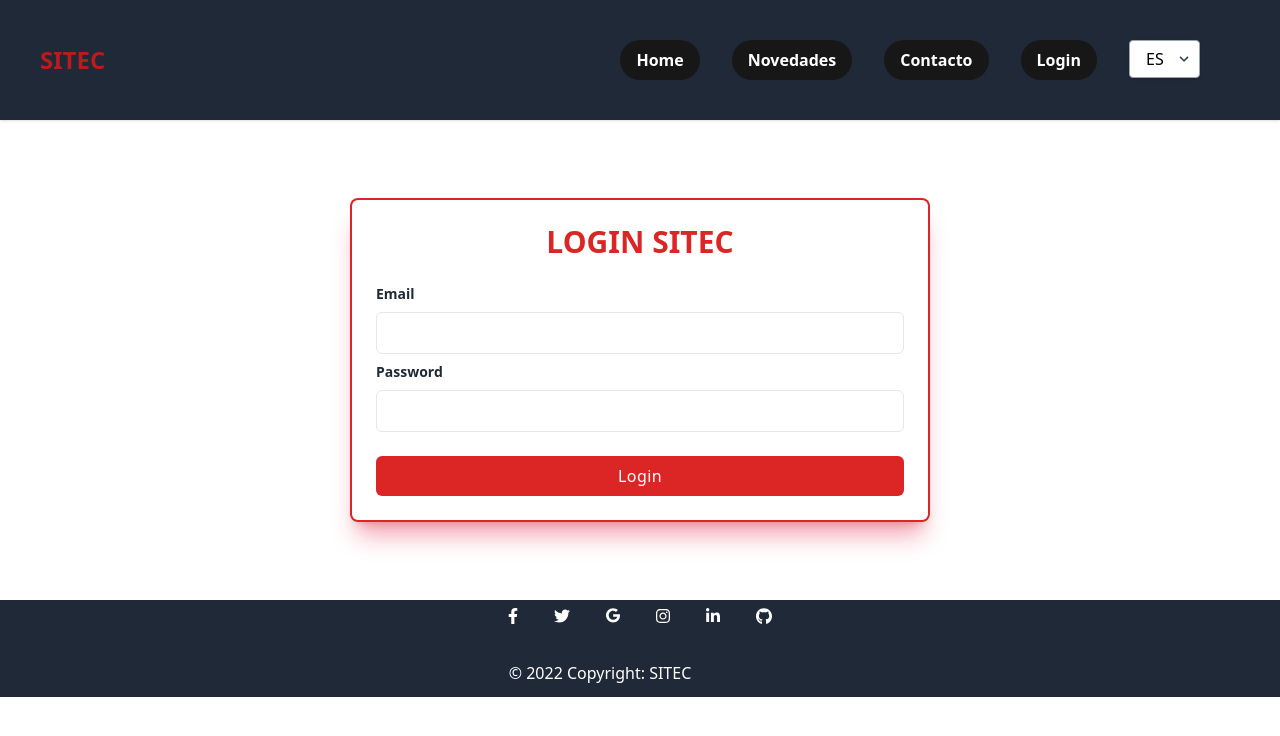
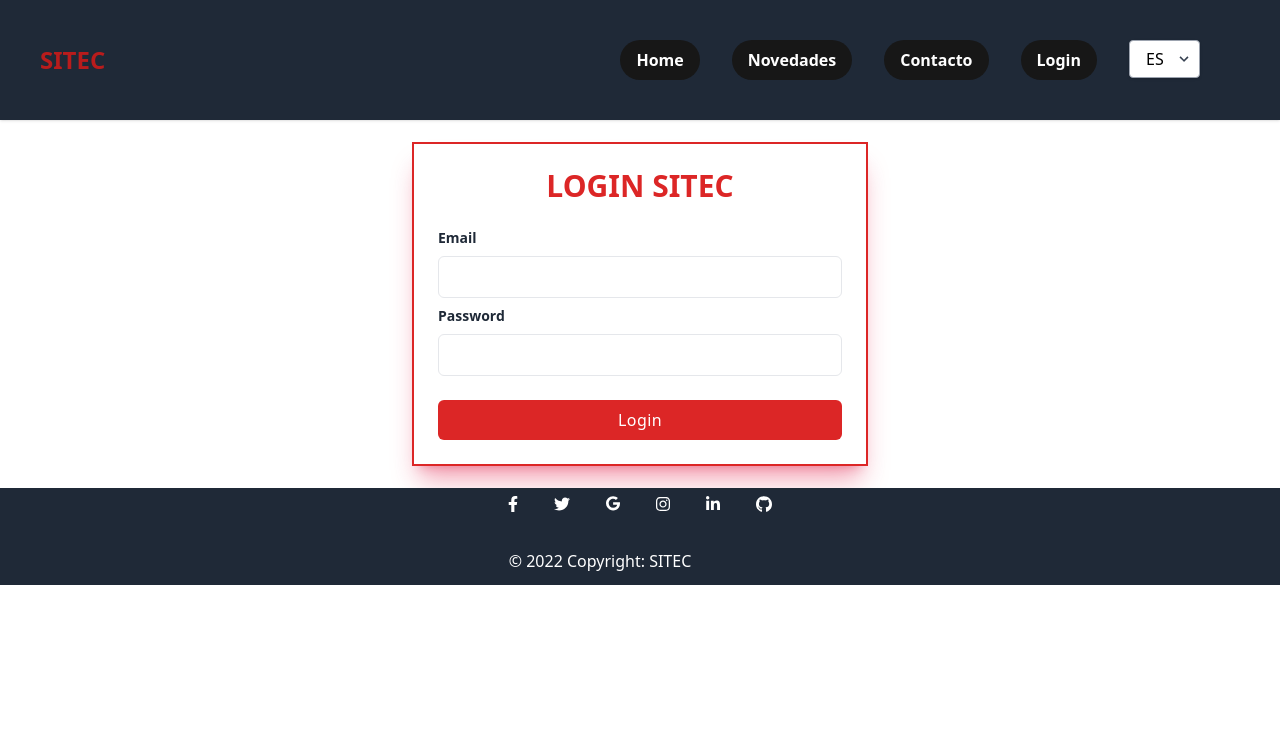
Before and after one commit to Agustindardanelli-stack/EFI-programacion, a React (Create React App) app: page /login in a window 1280 px wide. Shown: the top 736 px of the page. Built offline with nearby package versions, Linux system fonts and the light colour scheme.

Commit message:
fix login component overriding buttons

```diff
--- a/src/components/Login.js
+++ b/src/components/Login.js
@@ -20,8 +20,9 @@ export default function Login({ onSubmit }) {
   }
 
   return (
-    <div className='relative flex flex-col -mt-40 -mb-40 min-h-screen overflow-hidden'>
-      <div className='w-full p-6 m-auto bg-white rounded-md shadow-xl shadow-rose-600/40 ring ring-2 ring-red-600 lg:max-w-xl'>
+    <section>
+    <div className='w-[500px] mx-auto p-6'>
+      <div className='w-full p-6 m-auto bg-white shadow-xl shadow-rose-600/40 ring ring-2 ring-red-600 lg:max-w-xl'>
         <h1 className='text-3xl font-semibold text-center text-red-600  uppercase decoration-wavy'>
           Login SITEC
         </h1>
@@ -36,7 +37,7 @@ export default function Login({ onSubmit }) {
               type='email'
               value={change.email}
               className='block w-full px-4 py-2 mt-2 text-purple-700 bg-white border rounded-md focus:border-purple-400 focus:ring-purple-300 focus:outline-none focus:ring focus:ring-opacity-40'
-            />
+              />
           </div>
           <div className='mb-2'>
             <label for='password' className='block text-sm font-semibold text-gray-800'>
@@ -48,19 +49,20 @@ export default function Login({ onSubmit }) {
               value={change.password}
               type='password'
               className='block w-full px-4 py-2 mt-2 text-purple-700 bg-white border rounded-md focus:border-purple-400 focus:ring-purple-300 focus:outline-none focus:ring focus:ring-opacity-40'
-            />
+              />
           </div>
           <div className='mt-6'>
             <button
               type='submit'
               value='submit'
               className=' w-full px-4 py-2 tracking-wide text-white transition-colors duration-200 transform bg-purple-700 rounded-md hover:bg-red-600 focus:outline-none bg-red-600 focus:bg-red-600'
-            >
+              >
               Login
             </button>
           </div>
         </form>
       </div>
     </div>
+              </section>
   )
 }
```
